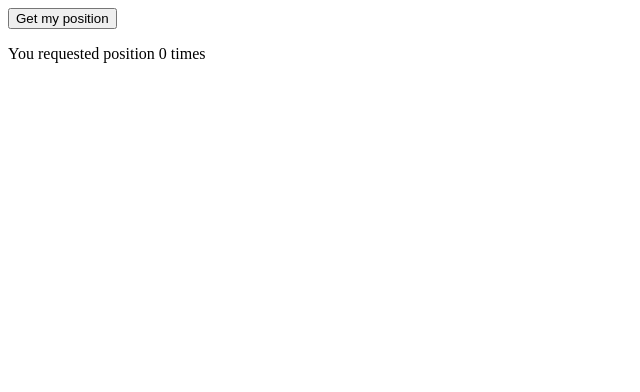
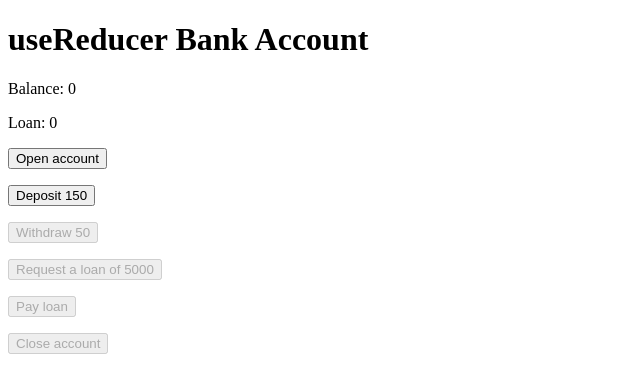
Before and after one commit to Adityarana007/React2026, a React (Create React App) app in the folder assignments/: page / in a window 1280 px wide. Shown: the top 392 px of the page, without its empty margins (0-640 px from the left). Built offline with nearby package versions, Linux system fonts and the light colour scheme.

Commit message:
bank account assignment

```diff
--- /dev/null
+++ b/assignments/src/BankAccount/App.js
@@ -0,0 +1,91 @@
+import React, { useReducer } from 'react'
+
+const initialState = {
+  balance: 0,
+  loan: 0,
+  isActive: false
+};
+
+function reducer(state, action){
+    if(!state.isActive && action.type !== 'openAccount') return state;
+    switch(action.type){
+        case 'openAccount':
+            return {
+                ...state,
+                balance: 500,
+                isActive: true
+            }
+        case 'deposit':
+            return {
+                ...state,
+                balance: state.balance + action.payload
+            }
+        case 'withdraw':
+              return {
+                ...state,
+                balance: state.balance - action.payload
+            }
+        case 'requestLoan':
+            if(state.loan > 0) return null;
+             return {
+                ...state,
+                loan: action.payload,
+                balance: state.balance + action.payload
+            }
+        case 'payLoan':
+            return {
+                ...state,
+                loan: 0,
+                balance: state.balance - state.loan
+            }
+        case 'closeAccount':
+            if(state.loan > 0 && state.balance !== 0) return state;
+            return initialState
+        default:
+            throw new Error("Unknown action")
+    }
+}
+
+function App() {
+    const [{balance, loan, isActive}, dispatch] = useReducer(reducer, initialState)
+   return (
+    <div className="App">
+      <h1>useReducer Bank Account</h1>
+      <p>Balance: {balance}</p>
+      <p>Loan: {loan}</p>
+
+      <p>
+        <button onClick={() => {dispatch({type: "openAccount"})}} disabled={isActive}>
+          Open account
+        </button>
+      </p>
+      <p>
+        <button onClick={() => {dispatch({type: "deposit", payload: 150})}} disabled={false}>
+          Deposit 150
+        </button>
+      </p>
+      <p>
+        <button onClick={() => {dispatch({type: "withdraw", payload: 50})}} disabled={!isActive}>
+          Withdraw 50
+        </button>
+      </p>
+      <p>
+        <button onClick={() => {dispatch({type: "requestLoan", payload: 5000})}} disabled={!isActive}>
+          Request a loan of 5000
+        </button>
+      </p>
+      <p>
+        <button onClick={() => {dispatch({type: "payLoan"})}} disabled={!isActive}>
+          Pay loan
+        </button>
+      </p>
+      <p>
+        <button onClick={() => {dispatch({type: "closeAccount"})}} disabled={!isActive}>
+          Close account
+        </button>
+      </p>
+    </div>
+  );
+}
+
+export default App
--- a/assignments/src/index.js
+++ b/assignments/src/index.js
@@ -1,6 +1,7 @@
 import React from 'react';
 import ReactDOM from 'react-dom/client';
-import App from './useGeolocate/App';
+import App from './BankAccount/App';
+// import App from './useGeolocate/App';
 // import App from './CurrencyConventor/App';
 // import App from './TextExpander/App';
 // import App from './TipCalculator/App';
```
Also changed, not shown: assignments/src/BankAccount/App.css (added).
